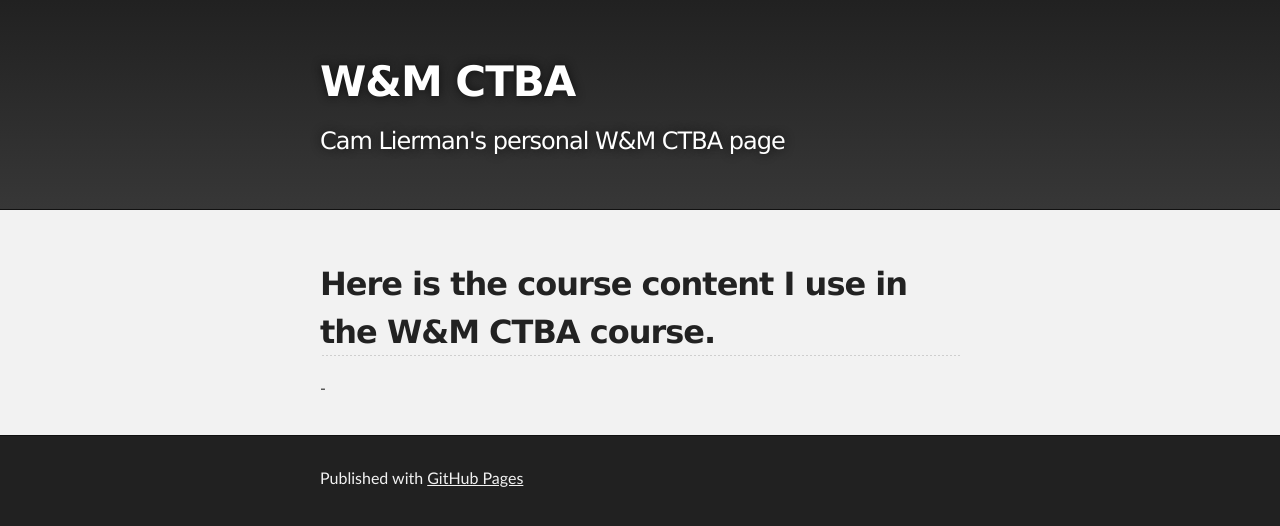
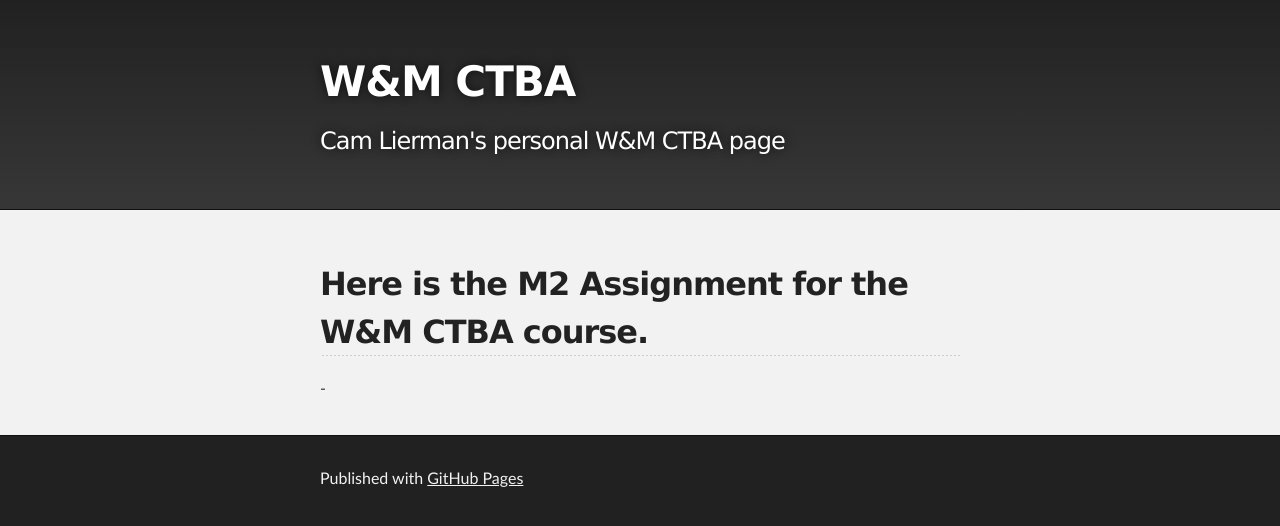
Before and after one commit to lierjet02/lierjet02.github.io, a Jekyll site: the page built from content/index.md, in a window 1280 px wide. Shown: the top 526 px of the page. Built offline with Jekyll 4.4.1, drawn with Linux system fonts in a browser that asks for light colours; our own code applies the rules of GitHub Pages for plain Markdown files.

Commit message:
Update index.md

```diff
--- a/content/index.md
+++ b/content/index.md
@@ -1,8 +1,8 @@
 ---
-title: Course Content
-description: W&M CTBA Course Content
+title: Module 2 Jupyter Assignment
+description: Basic Graphing Assignment
 ---
 
-Here is the course content I use in the W&M CTBA course.
+Here is the M2 Assignment for the W&M CTBA course.
 -
 -
```
